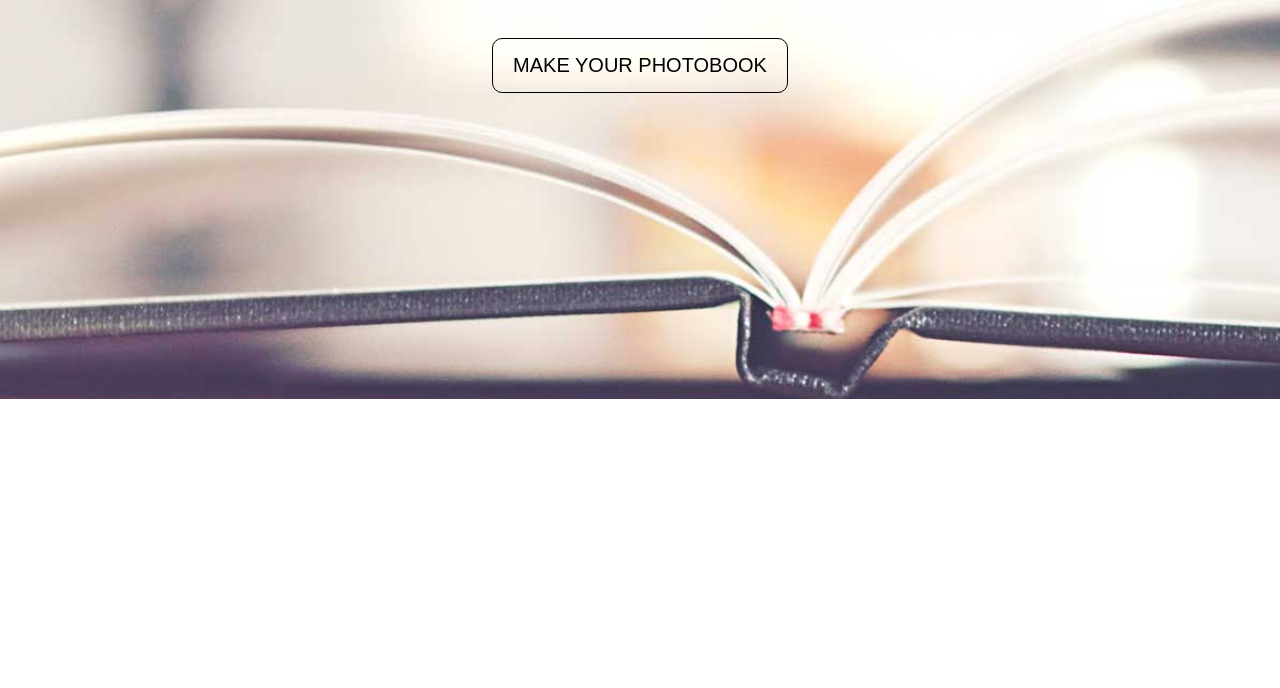
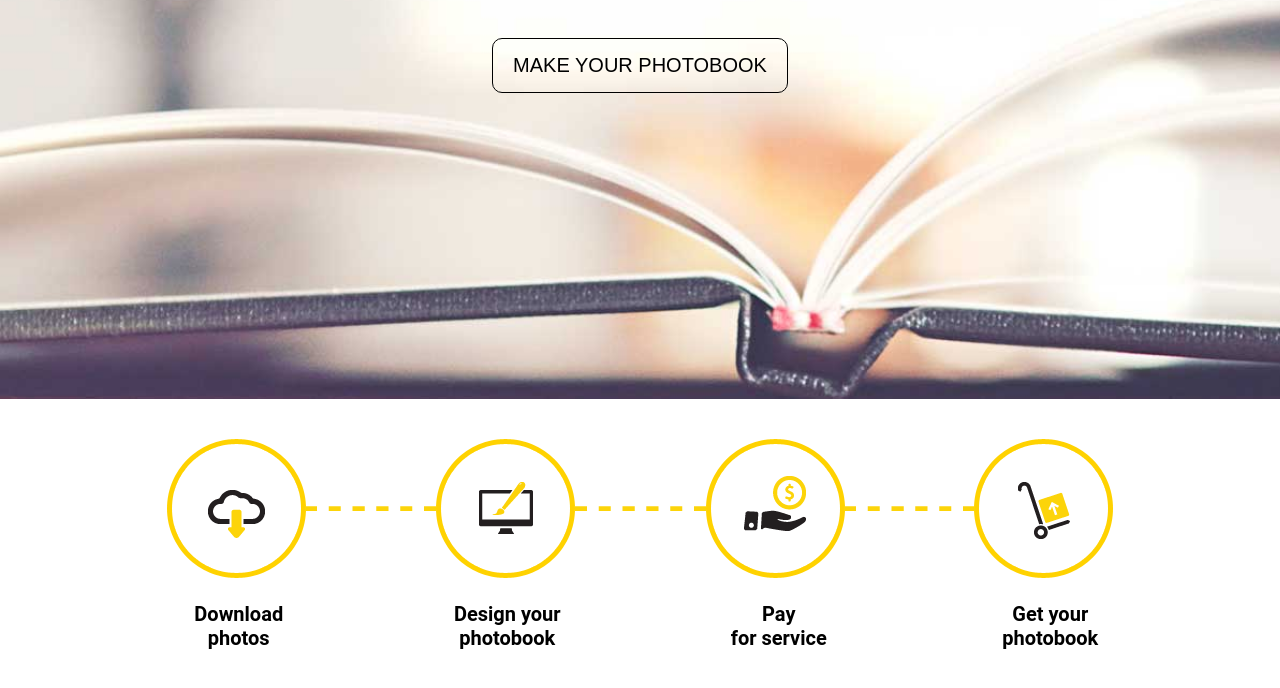
Before and after one commit to Lobachev27/LESS, a website: page public/index.html in a window 1280 px wide. Shown: the part 268-956 px from the top of the page. Before the commit the page ends 800 px from the top, so only its background shows below. Drawn offline with Linux system fonts and the light colour scheme.

Commit message:
Function block

```diff
--- a/public/index.html
+++ b/public/index.html
@@ -29,6 +29,15 @@
 
         <button class="btn btn-line">Make your photobook</button>
     </header>
+    <section id="features">
+        <img src="img/steps.png">
+        <div class="text">
+            <div class="first"><div>Download <br> photos</div></div>
+            <div class="second"><div>Design your <br> photobook</div></div>
+            <div class="third"><div>Pay <br> for service</div></div>
+            <div class="fourth"><div>Get your <br> photobook</div></div>
+        </div>
+    </section>
 </div>
 
 </body>
--- /dev/null
+++ b/src/less/features.less
@@ -0,0 +1,42 @@
+@import "partials/params";
+@import "partials/mixins";
+
+#features {
+  padding: 40px 0 60px;
+  text-align: center;
+
+  & img {
+    margin-bottom: 20px;
+  }
+
+  & .text {
+    display: flex;
+    justify-content: space-around;
+    margin: 0 auto;
+    width: 950px;
+
+    & > div {
+      width: 25%;
+      font-weight: bold;
+      font-size: 20px;
+
+      & > div {
+        position: relative;
+      }
+
+      &.first > div {
+        right: 45px;
+      }
+      &.second > div {
+        right: 14px;
+      }
+      &.third > div {
+        left: 20px;
+      }
+      &.fourth > div {
+        left: 54px;
+      }
+    }
+  }
+
+}
```
Also changed, not shown: public/bundle.min.css.
